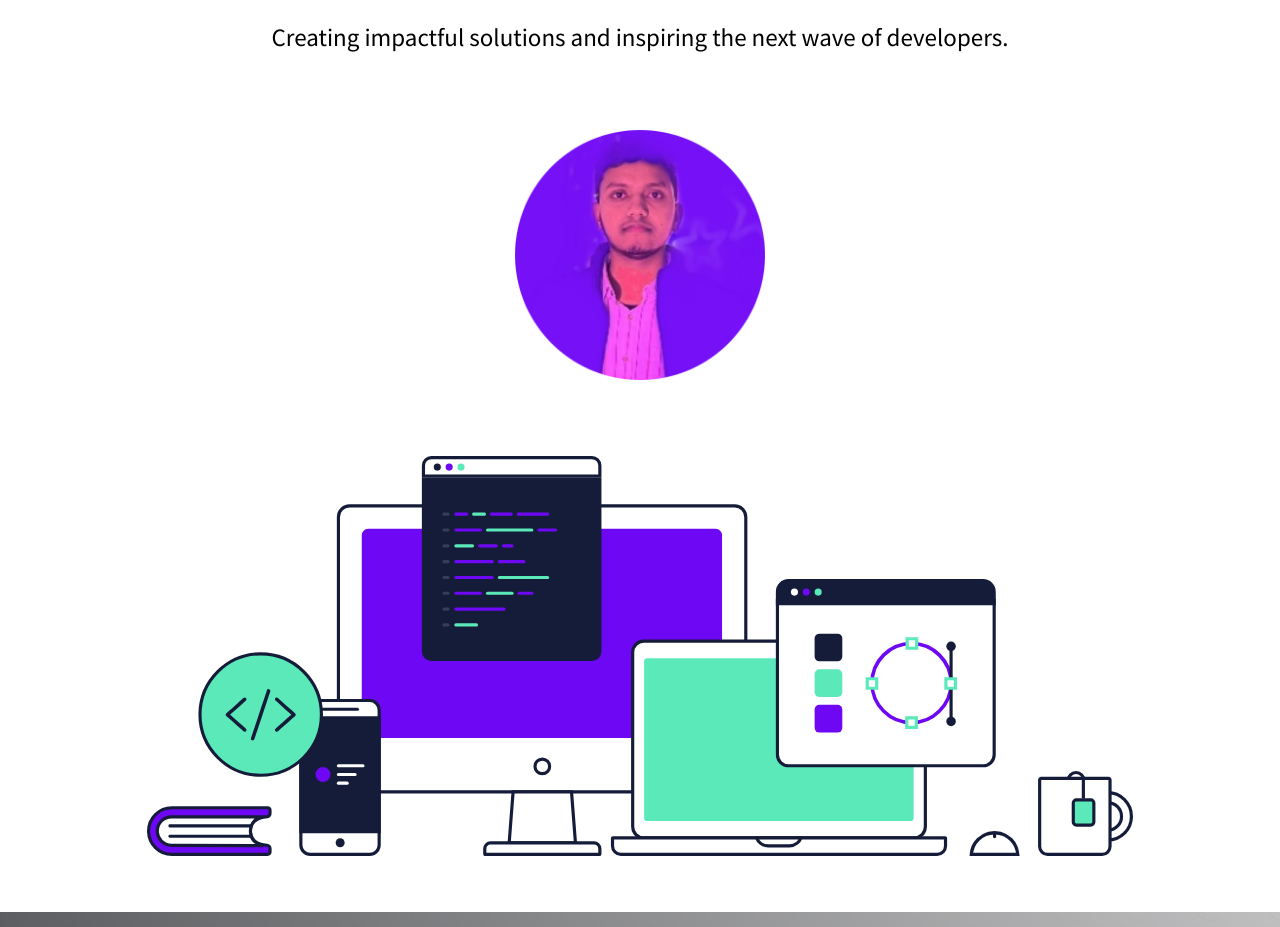
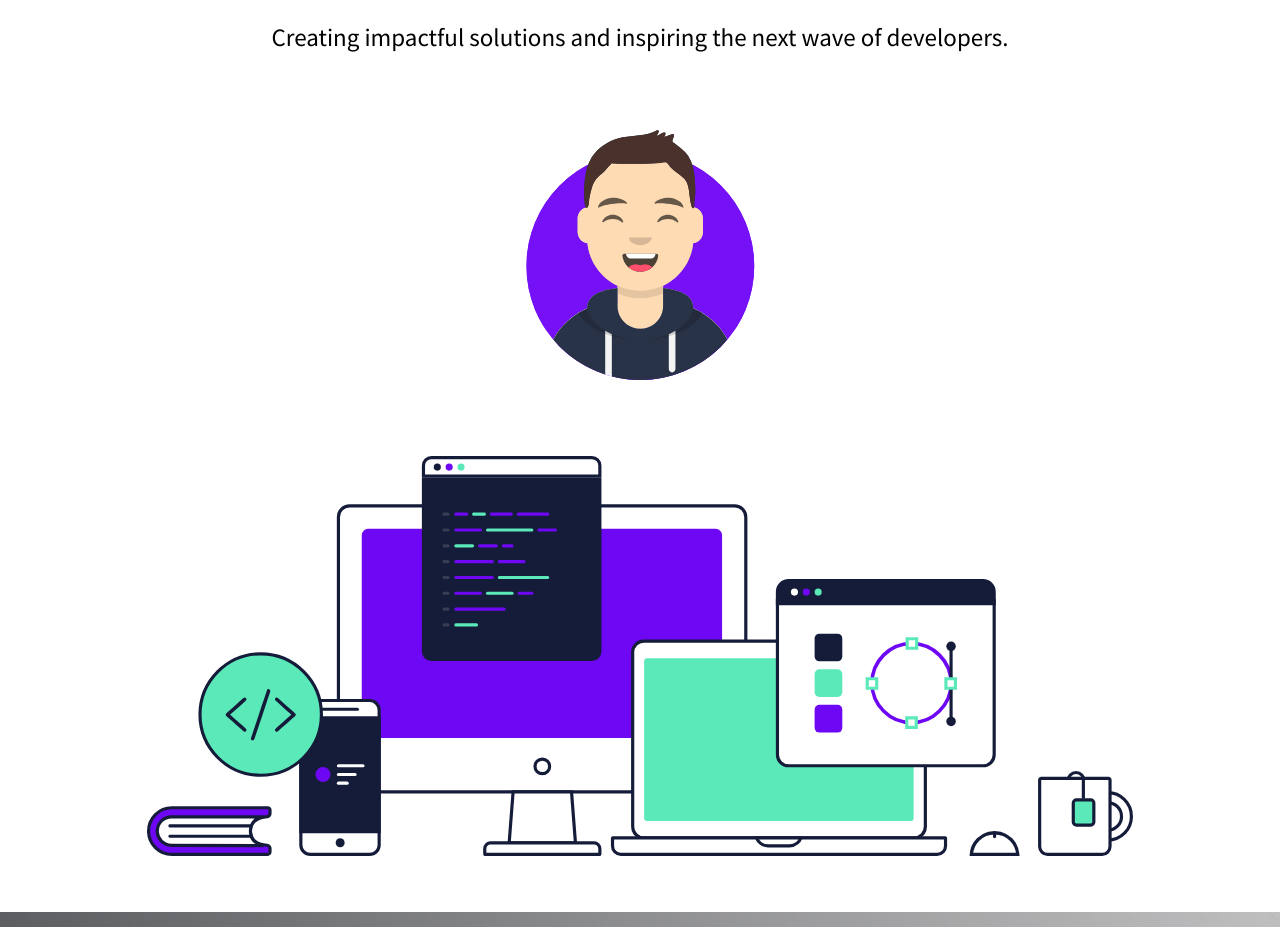
Before and after one commit to uvutkarshverma/uvutkarshverma, a React (Create React App) app: page / in a window 1280 px wide. Shown: the part 946-1873 px from the top of the page. Built offline with nearby package versions, Linux system fonts and the light colour scheme.

Commit message:
updated img

```diff
--- a/src/component/Home.jsx
+++ b/src/component/Home.jsx
@@ -71,7 +71,7 @@ function Home() {
           </p>
         </div>
         <div className="personaHo" >
-          <img src={Avatar1} alt="" />
+          <img src={Avatar} alt="" />
         </div>
         <div className="simage">
           <img src={HeroDev} alt="" />
```
